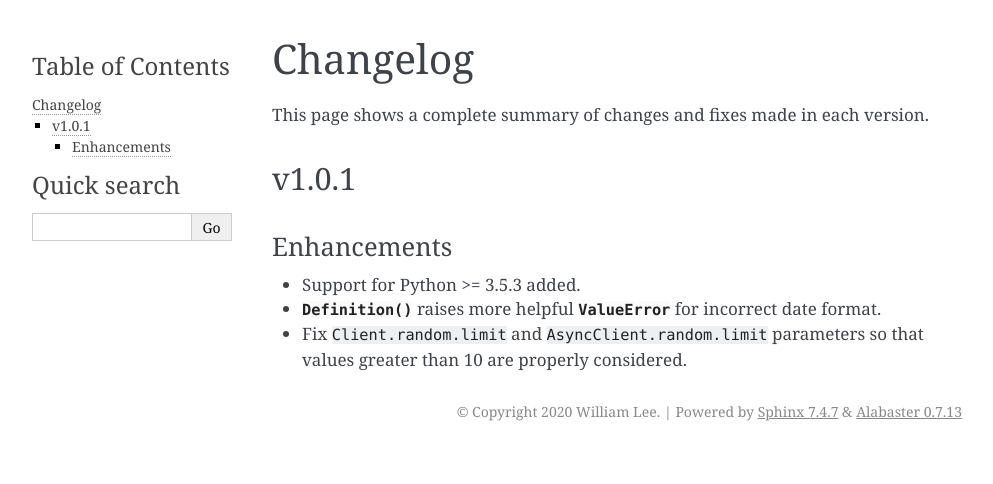
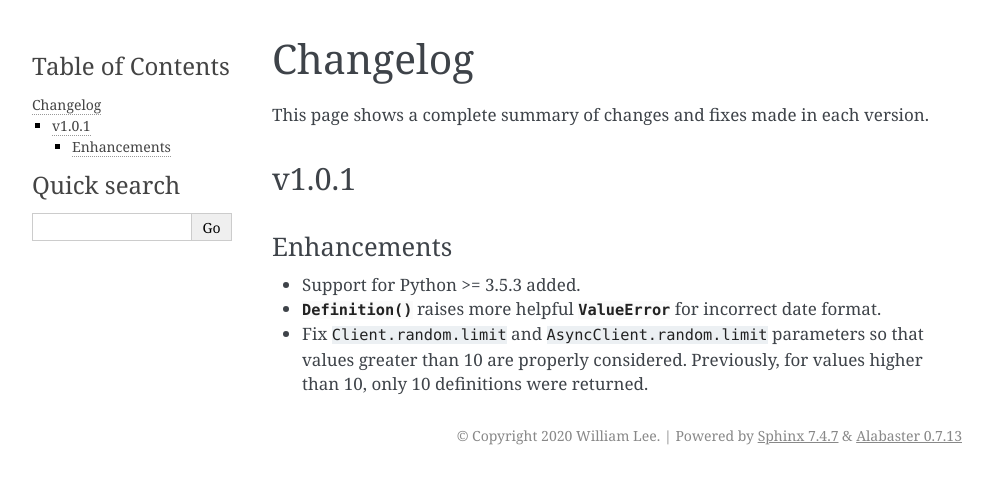
Before and after one commit to WilliamWFLee/pyud, a Sphinx documentation site: the page built from docs/changelog.rst, in a window 1280 px wide. Shown: the top 484 px of the page, without its empty margins (148-1141 px from the left). Built offline with Sphinx 7.4.7, drawn with Linux system fonts in a browser that asks for light colours; cross-references to code outside the pages are shown as plain code.

Commit message:
Update changelog

```diff
--- a/docs/changelog.rst
+++ b/docs/changelog.rst
@@ -13,4 +13,4 @@
 
 - Support for Python >= 3.5.3 added.
 - :meth:`Definition` raises more helpful :exc:`ValueError` for incorrect date format.
-- Fix :paramref:`Client.random.limit` and :paramref:`AsyncClient.random.limit` parameters so that values greater than 10 are properly considered.
+- Fix :paramref:`Client.random.limit` and :paramref:`AsyncClient.random.limit` parameters so that values greater than 10 are properly considered. Previously, for values higher than 10, only 10 definitions were returned.
```
